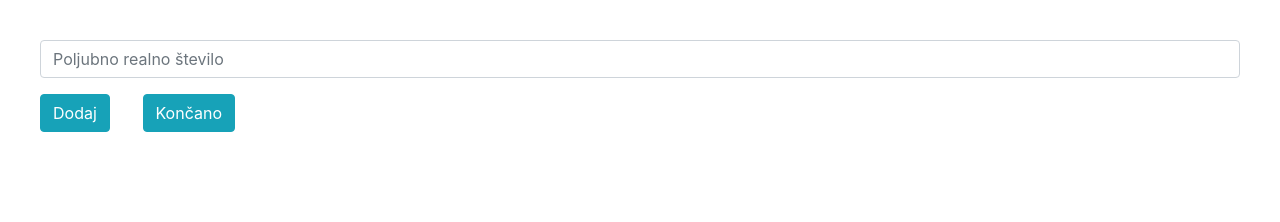
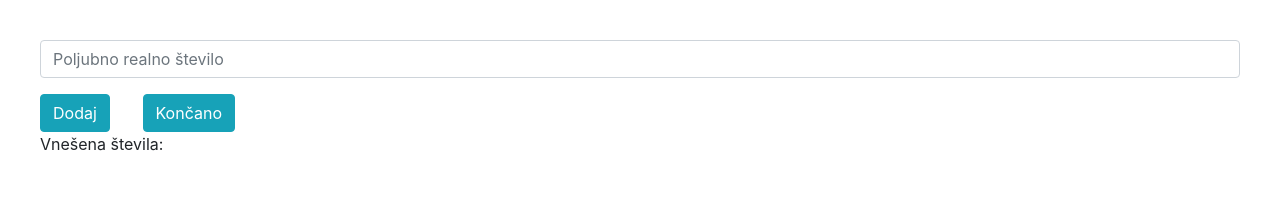
Before and after one commit to Valneja/RIR-naloga1, a React (Create React App) app: page / in a window 1280 px wide. Shown: the top 222 px of the page. Built offline with nearby package versions, Linux system fonts and the light colour scheme.

Commit message:
Entered numbers displayed

```diff
--- a/src/App.js
+++ b/src/App.js
@@ -1,38 +1,16 @@
 import React, { Component } from 'react';
 import './App.css';
 import Button from 'react-bootstrap/Button';
-import Form from 'react-bootstrap/Form'
-import FormControl from 'react-bootstrap/FormControl'
 
 
-class AppPanel extends React.Component {
-  render() {
-    return (
-      <div className="Panel">
-        <Form>
-          <Form.Group controlId="number">
-            <Form.Label>Poljubno število</Form.Label>
-            <Form.Control type="number" placeholder="Vpišite število" step="0.00001" />
-            <Form.Control.Feedback type="invalid">
-              Please choose a username.
-            </Form.Control.Feedback>
-
-            <Form.Text className="text-muted">
-              We'll never share your email with anyone else.
-            </Form.Text>
-          </Form.Group>
-
-          <Button variant="primary" type="submit">
-            Submit
-          </Button>
-        </Form>
-      </div>
-    );
-  }
+function AllNumbers(props) {
+  const numbers = props.numbers.join(", ");
+  return(
+    <div>Vnešena števila: {numbers}</div>
+  );
 }
 
 function AddNumber (props) {
-
   return (
     <Button variant="info" onClick={props.onClick}>
       Dodaj
@@ -91,6 +69,11 @@ updateInputValue(evt) {
             </Button>
           </div>
         </div>
+        <div>
+          <AllNumbers
+          numbers={this.state.values}
+          />
+        </div>
       </div>
     );
   }
```
